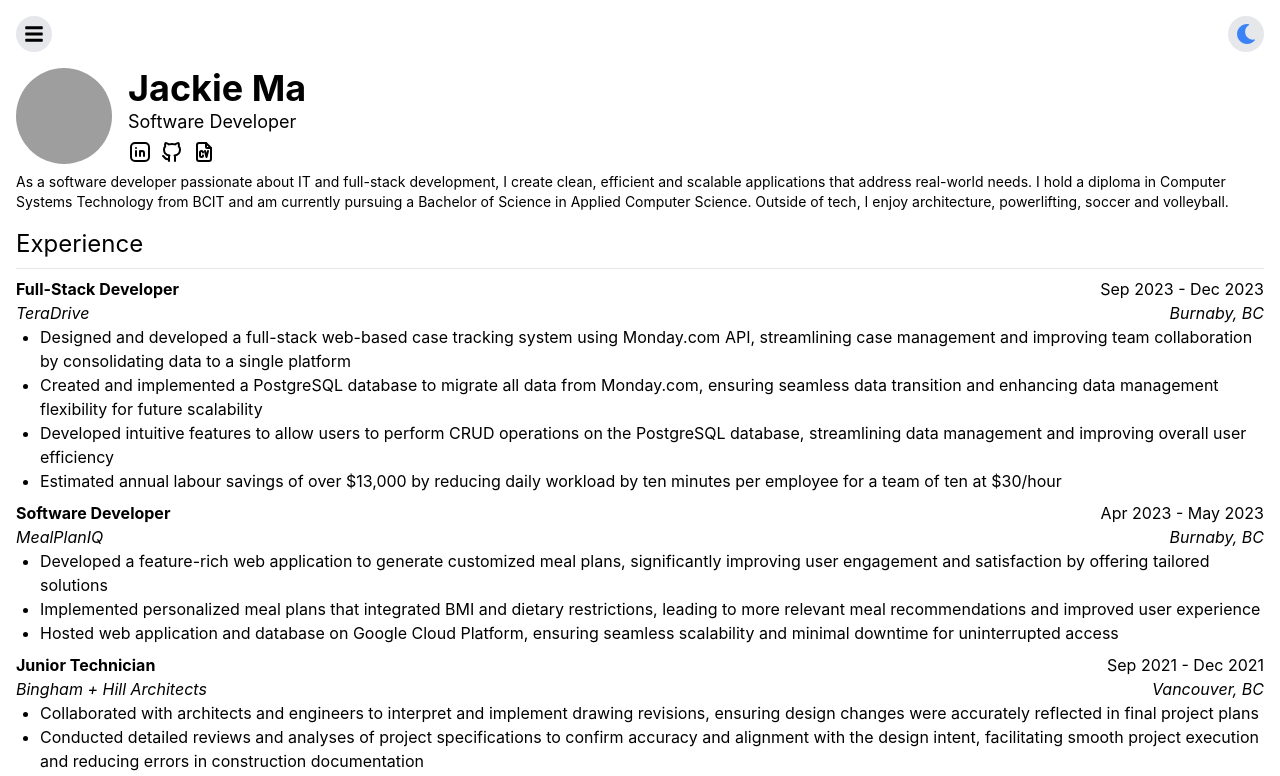
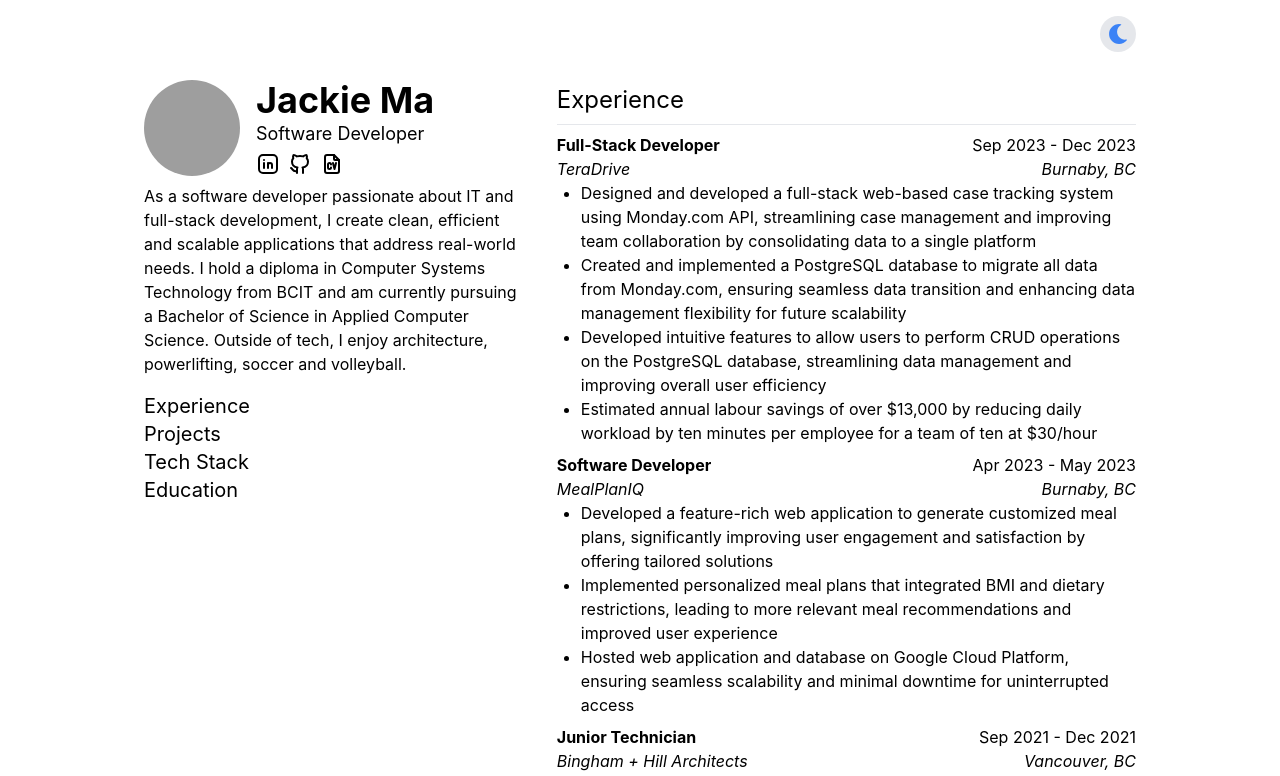
Before and after one commit to majackie/portfolio-v2, a React (Create React App) app: page / in a window 1280 px wide. Shown: the top 776 px of the page. Built offline with nearby package versions, Linux system fonts and the light colour scheme; grey boxes are pictures that could not be loaded.

Commit message:
increase modularity for menu and dropdown; update offset calculation for dropdown;change mt-4 to pt-4; centre demo videos; complete desktop view

```diff
--- a/src/App.js
+++ b/src/App.js
@@ -5,21 +5,33 @@ import Experience from "./components/Experience";
 import Projects from "./components/Projects/Projects";
 import TechStack from "./components/TechStack";
 import Education from "./components/Education";
+import Dropdown from "./components/Dropdown";
 
 function App() {
   return (
-    <div className="min-h-screen bg-white dark:bg-black text-black dark:text-white pl-4 pr-4 pb-4">
+    <div className="min-h-screen bg-white dark:bg-black text-black dark:text-white">
+      <div className="max-w-screen-lg mx-auto pl-4 pr-4 pb-4">
         <div className="sticky top-0 z-50">
           <Navbar />
         </div>
-      <div>
+        <div className="flex flex-col lg:flex-row relative">
+          <div className="lg:w-2/5 lg:pr-4">
+            <div className="lg:sticky lg:top-20">
               <About />
+              <div className="hidden lg:block mt-4">
+                <Dropdown />
+              </div>
+            </div>
+          </div>
+          <div className="lg:w-3/5 lg:pl-4">
             <Experience />
             <Projects />
             <TechStack />
             <Education />
           </div>
         </div>
+      </div>
+    </div>
   );
 }
 
--- a/src/components/About.js
+++ b/src/components/About.js
@@ -38,7 +38,7 @@ function About() {
           </div>
         </div>
       </div>
-      <div className="mt-2 text-sm">
+      <div className="mt-2 text-sm lg:text-base">
         As a software developer passionate about IT and full-stack development,
         I create clean, efficient and scalable applications that address
         real-world needs. I hold a diploma in Computer Systems Technology from
--- a/src/components/Dropdown.js
+++ b/src/components/Dropdown.js
@@ -1,12 +1,12 @@
 function Dropdown({ closeMenu }) {
-  const handleLinkClick = (event, href) => {
+  const handleClick = (event, href) => {
     event.preventDefault();
-    closeMenu();
     const element = document.querySelector(href);
     const navbar = document.querySelector("#navbar");
     const navbarHeight = navbar ? navbar.offsetHeight : 0;
     if (element) {
-      const elementPosition = Math.max(element.offsetTop - navbarHeight, 0);
+      const elementPosition =
+        element.getBoundingClientRect().top + window.scrollY - navbarHeight;
       window.scrollTo({
         top: elementPosition,
         behavior: "smooth",
@@ -14,26 +14,22 @@ function Dropdown({ closeMenu }) {
     } else {
       console.error("Target element not found for href:", href);
     }
+    if (window.innerWidth < 1024 && closeMenu) {
+      closeMenu();
+    }
   };
 
   return (
-    <div
-      className="bg-white dark:bg-black h-screen w-screen flex items-center justify-center"
-      style={{
-        height: "calc(100vh - 2rem)",
-        width: "calc(100vw - 2rem)",
-      }}
-    >
-      <ul className="space-y-2 text-center transform -translate-y-16">
-        <li>
-          <a href="#about" onClick={(event) => handleLinkClick(event, "#about")}>
+    <ul className="space-y-2 lg:space-y-0 text-center lg:text-left transform lg:transform-none -translate-y-16 lg:text-xl">
+      <li className="lg:hidden">
+        <a href="#about" onClick={(event) => handleClick(event, "#about")}>
           About
         </a>
       </li>
       <li>
         <a
           href="#experience"
-            onClick={(event) => handleLinkClick(event, "#experience")}
+          onClick={(event) => handleClick(event, "#experience")}
         >
           Experience
         </a>
@@ -41,7 +37,7 @@ function Dropdown({ closeMenu }) {
       <li>
         <a
           href="#projects"
-            onClick={(event) => handleLinkClick(event, "#projects")}
+          onClick={(event) => handleClick(event, "#projects")}
         >
           Projects
         </a>
@@ -49,7 +45,7 @@ function Dropdown({ closeMenu }) {
       <li>
         <a
           href="#techstack"
-            onClick={(event) => handleLinkClick(event, "#techstack")}
+          onClick={(event) => handleClick(event, "#techstack")}
         >
           Tech Stack
         </a>
@@ -57,13 +53,12 @@ function Dropdown({ closeMenu }) {
       <li>
         <a
           href="#education"
-            onClick={(event) => handleLinkClick(event, "#education")}
+          onClick={(event) => handleClick(event, "#education")}
         >
           Education
         </a>
       </li>
     </ul>
-    </div>
   );
 }
 
--- a/src/components/Education.js
+++ b/src/components/Education.js
@@ -1,6 +1,6 @@
 function Education() {
   return (
-    <div id="education" className="mt-4">
+    <div id="education" className="pt-4">
       <div className="text-2xl">Education</div>
       <hr className="my-2" />
       <div className="text-sm">
@@ -33,6 +33,31 @@ function Education() {
           </div>
         </div>
       </div>
+      <br />
+      <br />
+      <br />
+      <br />
+      <br />
+      <br />
+      <br />
+      <br />
+      <br />
+      <br />
+      <br />
+      <br />
+      <br />
+      <br />
+      <br />
+      <br />
+      <br />
+      <br />
+      <br />
+      <br />
+      <br />
+      <br />
+      <br />
+      <br />
+      <br />
     </div>
   );
 }
--- a/src/components/Experience.js
+++ b/src/components/Experience.js
@@ -1,6 +1,6 @@
 function Experience() {
   return (
-    <div id="experience" className="mt-4">
+    <div id="experience" className="pt-4">
       <div className="text-2xl">Experience</div>
       <hr className="my-2" />
       <div>
--- a/src/components/Menu.js
+++ b/src/components/Menu.js
@@ -21,7 +21,15 @@ function Menu() {
       </button>
       {isOpen && (
         <div className="absolute top-full">
-          <Dropdown closeMenu={closeMenu} />
+          <div
+            className="bg-white dark:bg-black h-screen w-screen flex items-center justify-center"
+            style={{
+              height: "calc(100vh - 2rem)",
+              width: "calc(100vw - 2rem)",
+            }}
+          >
+            <Dropdown closeMenu={closeMenu} />
+          </div>
         </div>
       )}
     </div>
--- a/src/components/Navbar.js
+++ b/src/components/Navbar.js
@@ -3,9 +3,16 @@ import Theme from "./Theme";
 
 function Navbar() {
   return (
-    <div id="navbar" className="flex justify-between items-center bg-white dark:bg-black pt-4 pb-4">
-      <Menu />
-      <Theme />
+    <div
+      id="navbar"
+      className="flex justify-between items-center bg-white dark:bg-black pt-4 pb-4"
+    >
+      <div className="lg:hidden">
+        <Menu />
+      </div>
+      <div className="ml-auto">
+        <Theme />
+      </div>
     </div>
   );
 }
--- a/src/components/Projects/Demo.js
+++ b/src/components/Projects/Demo.js
@@ -1,6 +1,6 @@
 function Demo({ src, alt }) {
   return (
-    <div className="mt-1">
+    <div className="mt-1 flex justify-center">
       <video
         autoPlay
         muted
--- a/src/components/Projects/Projects.js
+++ b/src/components/Projects/Projects.js
@@ -8,7 +8,7 @@ import Calculator from "./Calculator";
 
 function Projects() {
   return (
-    <div id="projects" className="mt-4">
+    <div id="projects" className="pt-4">
       <div className="text-2xl">Projects</div>
       <hr className="my-2" />
       <div className="mt-2 space-y-4">
--- a/src/components/TechStack.js
+++ b/src/components/TechStack.js
@@ -66,7 +66,7 @@ function TechStack() {
     ));
 
   return (
-    <div id="techstack" className="mt-4">
+    <div id="techstack" className="pt-4">
       <div className="text-2xl">Tech Stack</div>
       <hr className="my-2" />
 
```
Lines whose indentation alone changed are shown as unchanged.
